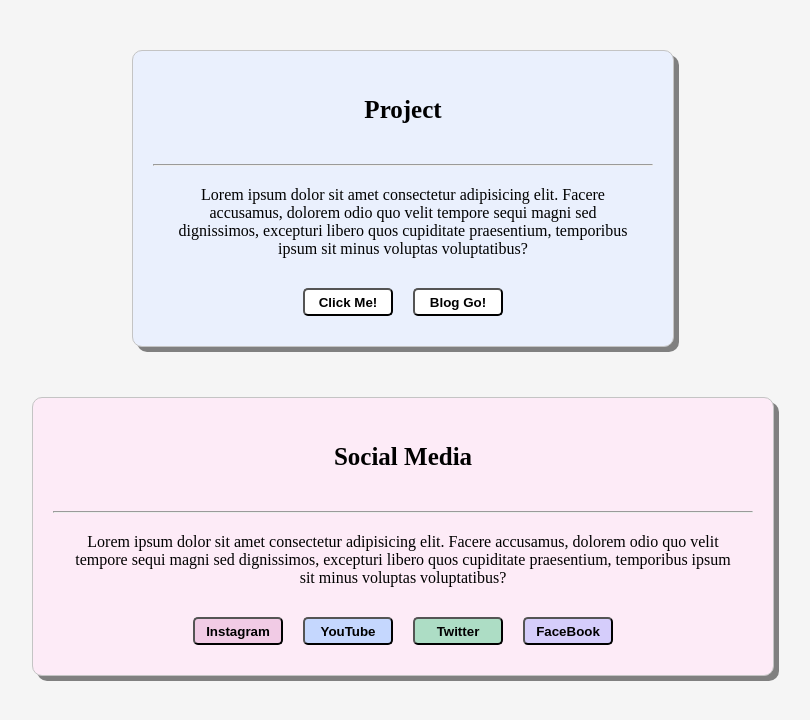
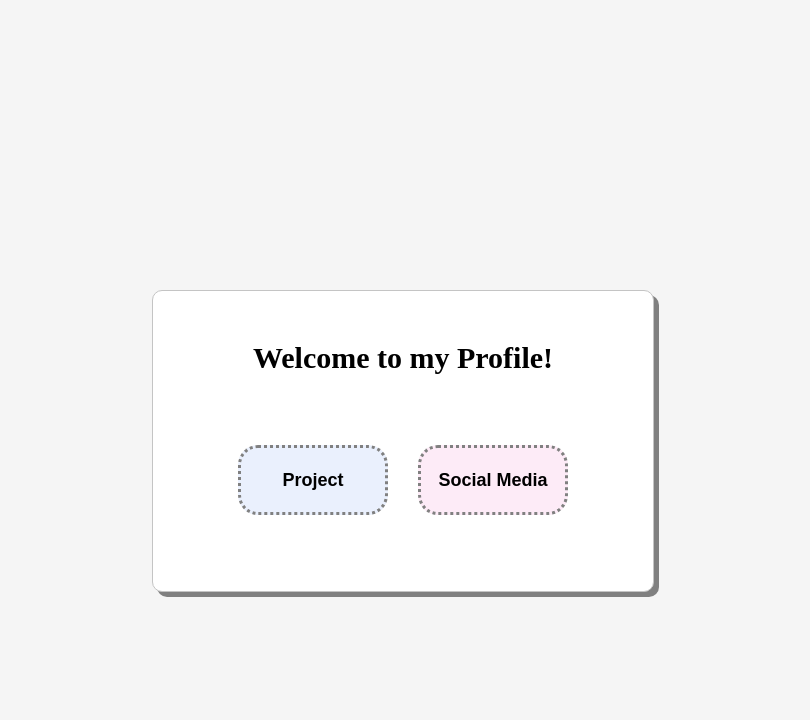
Before and after one commit to hyeonbinnn/react-mini-projects, a React (Create React App) app in the folder modal/: page / in a window 1280 px wide. Shown: the top 720 px of the page, without its empty margins (237-1047 px from the left). Built offline with nearby package versions, Linux system fonts and the light colour scheme.

Commit message:
fix: 합성 컴포넌트 및 모달 기능 코드 수정

```diff
--- a/modal/package.json
+++ b/modal/package.json
@@ -11,7 +11,7 @@
     "react": "^18.2.0",
     "react-dom": "^18.2.0",
     "react-scripts": "5.0.1",
-    "styled-components": "^5.3.11",
+    "styled-components": "^6.0.2",
     "styled-normalize": "^8.0.7",
     "web-vitals": "^2.1.4"
   },
--- a/modal/src/App.js
+++ b/modal/src/App.js
@@ -1,11 +1,20 @@
-import React from 'react';
+import React, { useState } from 'react';
 import { createGlobalStyle } from 'styled-components';
-import Card from './components/Card';
+import styled from 'styled-components';
+import Modal from './components/Modal';
 
 const GlobalStyle = createGlobalStyle`
 body {
   background-color: #f5f5f5;
+  box-sizing: border-box;
 }
+
+h2 {
+  font-size: 30px;
+  text-align: center;
+  margin-top: 50px
+}
+
 h3 {
   font-size: 25px;
   margin-bottom: 40px;
@@ -17,13 +26,79 @@
 `;
 
 const App = () => {
+  const [isModalOpen, setIsModalOpen] = useState(false);
+  const [selectedModal, setSelectedModal] = useState(null);
+
+  const openModal = (modalClassName) => {
+    setIsModalOpen(true);
+    setSelectedModal(modalClassName);
+  };
+  const closeModal = () => {
+    setIsModalOpen(false);
+  };
+
   return (
     <>
       <GlobalStyle />
-      <Card className="blue" value="Project" name="mini"></Card>
-      <Card className="pink" value="Social Media"></Card>
+      <Container>
+        <h2>Welcome to my Profile!</h2>
+        <Section>
+          <Button onClick={() => openModal('blueModal')} title="blue">
+            Project
+          </Button>
+          <Button onClick={() => openModal('pinkModal')} title="pink">
+            Social Media
+          </Button>
+        </Section>
+        {isModalOpen && selectedModal === 'blueModal' && (
+          <Modal
+            className="blueModal"
+            value="Project"
+            name="small"
+            buttonName="blueButton"
+            onClose={closeModal}
+          />
+        )}
+        {isModalOpen && selectedModal === 'pinkModal' && (
+          <Modal
+            className="pinkModal"
+            value="Social Media"
+            name="middle"
+            buttonName="pinkButton"
+            onClose={closeModal}
+          />
+        )}
+      </Container>
     </>
   );
 };
 
 export default App;
+
+const Container = styled.div`
+  width: 500px;
+  height: 300px;
+  border-radius: 10px;
+  border: 1px solid #c4c4c4;
+  box-shadow: 5px 5px gray;
+  position: relative;
+  margin: 290px auto;
+  background-color: #ffffff;
+`;
+
+const Section = styled.div`
+  display: flex;
+  justify-content: center;
+  margin: 70px auto;
+  gap: 30px;
+`;
+
+const Button = styled.button`
+  width: 150px;
+  height: 70px;
+  background-color: ${(props) => (props.title === 'blue' ? '#eaf0fd' : '#fdebf7')};
+  border-radius: 20px;
+  border: 3px dotted gray;
+  font-size: 18px;
+  font-weight: bold;
+`;
--- a/modal/src/components/Card.jsx
+++ /dev/null
@@ -1,71 +0,0 @@
-import React from 'react';
-import * as S from './Card.style';
-
-const Card = (props) => {
-  const handleButtonClick = (buttonName) => {
-    const buttonLinks = {
-      Instagram: 'https://www.instagram.com/',
-      YouTube: 'https://www.youtube.com/',
-      Twitter: 'https://twitter.com/',
-      FaceBook: 'https://ko-kr.facebook.com/',
-    };
-
-    const link = buttonLinks[buttonName];
-    if (link) {
-      window.open(link, '_blank');
-    }
-  };
-
-  // handleButtonClick 함수 내에서 switch 문을 대신하여 buttonLinks 객체를 사용하여 버튼 이름과 링크를 매핑했습니다.각 버튼 클릭 시 해당 버튼 이름을 handleButtonClick 함수에 전달하고, 버튼 이름을 키로 사용하여 buttonLinks 객체에서 링크를 가져와서 새 창으로 열게 되도록 변경했습니다.
-
-  // switch (buttonName) {
-  //   case 'Instagram':
-  //     window.open('https://www.instagram.com/', '_blank');
-  //     break;
-  //   case 'YouTube':
-  //     window.open('https://www.youtube.com/', '_blank');
-  //     break;
-  //   case 'Twitter':
-  //     window.open('https://twitter.com/', '_blank');
-  //     break;
-  //   case 'FaceBook':
-  //     window.open('https://ko-kr.facebook.com/', '_blank');
-  //     break;
-  //   default:
-  //     break;
-  // }
-
-  const renderButtons = () => {
-    if (props.className === 'blue') {
-      return (
-        <>
-          <S.BlueButton1>Click Me!</S.BlueButton1>
-          <S.BlueButton2>Blog Go!</S.BlueButton2>
-        </>
-      );
-    } else if (props.className === 'pink') {
-      return (
-        <>
-          <S.PinkButton1 onClick={() => handleButtonClick('Instagram')}>Instagram</S.PinkButton1>
-          <S.PinkButton2 onClick={() => handleButtonClick('YouTube')}>YouTube</S.PinkButton2>
-          <S.PinkButton3 onClick={() => handleButtonClick('Twitter')}>Twitter</S.PinkButton3>
-          <S.PinkButton4 onClick={() => handleButtonClick('FaceBook')}>FaceBook</S.PinkButton4>
-        </>
-      );
-    }
-  };
-  return (
-    <S.Cards className={props.className} name={props.name}>
-      <h3>{props.value}</h3>
-      <hr />
-      <p>
-        Lorem ipsum dolor sit amet consectetur adipisicing elit. Facere accusamus, dolorem odio quo
-        velit tempore sequi magni sed dignissimos, excepturi libero quos cupiditate praesentium,
-        temporibus ipsum sit minus voluptas voluptatibus?
-      </p>
-      <div>{renderButtons()}</div>
-    </S.Cards>
-  );
-};
-
-export default Card;
--- a/modal/src/components/Card.style.jsx
+++ /dev/null
@@ -1,51 +0,0 @@
-import styled from 'styled-components';
-
-export const Cards = styled.div`
-  padding: 20px;
-  border-radius: 10px;
-  border: 1px solid #c4c4c4;
-  box-shadow: 5px 5px gray;
-  margin: 50px auto;
-  text-align: center;
-  width: ${(props) => (props.className === 'blue' ? '500px' : '700px')};
-  background-color: ${(props) => (props.name === 'mini' ? '#eaf0fd' : '#fdebf7')};
-`;
-
-export const Button = styled.button`
-  width: 90px;
-  height: 28px;
-  border-radius: 5px;
-  font-weight: bold;
-  margin: 10px auto;
-  &:hover {
-    background-color: ${'transparent'};
-  }
-  &:active {
-    background-color: ${'#d0cdd6'};
-  }
-`;
-
-export const BlueButton1 = styled(Button)`
-  background-color: #ffffff;
-  margin-right: 20px;
-`;
-
-export const BlueButton2 = styled(Button)`
-  background-color: #ffffff;
-`;
-
-export const PinkButton1 = styled(Button)`
-  background-color: #f1cbe5;
-  margin-right: 20px;
-`;
-export const PinkButton2 = styled(Button)`
-  background-color: #c5d7fe;
-  margin-right: 20px;
-`;
-export const PinkButton3 = styled(Button)`
-  background-color: #adddc5;
-  margin-right: 20px;
-`;
-export const PinkButton4 = styled(Button)`
-  background-color: #d5cdfb;
-`;
--- a/modal/src/components/Modal.jsx
+++ b/modal/src/components/Modal.jsx
@@ -1,24 +1,64 @@
-import React from 'react';
+import React, { useRef } from 'react';
 import * as S from './Modal.style';
 
-const Modal = (onClose) => {
-  // 모달 끄기 x 버튼 onClick 이벤트 핸들러
-  // const closeModal = () => {
-  //   setModalOpen(false);
-  // };
+const Card = ({ onClose, ...props }) => {
+  const modalRef = useRef();
 
+  const clickOutside = (e) => {
+    if (modalRef.current && modalRef.current === e.target) {
+      onClose();
+    }
+  };
+
+  const handleButtonClick = (buttonName) => {
+    const buttonLinks = {
+      Instagram: 'https://www.instagram.com/',
+      YouTube: 'https://www.youtube.com/',
+      Twitter: 'https://twitter.com/',
+      FaceBook: 'https://ko-kr.facebook.com/',
+      Velog: 'https://velog.io/',
+      GitHub: 'https://github.com/',
+    };
+
+    const link = buttonLinks[buttonName];
+    if (link) {
+      window.open(link, '_blank');
+    }
+  };
+
+  const renderButtons = () => {
+    if (props.buttonName === 'blueButton') {
+      return (
+        <>
+          <S.BlueButton1 onClick={() => handleButtonClick('GitHub')}>GitHub Go!</S.BlueButton1>
+          <S.BlueButton2 onClick={() => handleButtonClick('Velog')}>Blog Go!</S.BlueButton2>
+        </>
+      );
+    } else if (props.buttonName === 'pinkButton') {
+      return (
+        <>
+          <S.PinkButton1 onClick={() => handleButtonClick('Instagram')}>Instagram</S.PinkButton1>
+          <S.PinkButton2 onClick={() => handleButtonClick('YouTube')}>YouTube</S.PinkButton2>
+          <S.PinkButton3 onClick={() => handleButtonClick('Twitter')}>Twitter</S.PinkButton3>
+          <S.PinkButton4 onClick={() => handleButtonClick('FaceBook')}>FaceBook</S.PinkButton4>
+        </>
+      );
+    }
+  };
   return (
-    <S.Container>
-      <S.Close>X</S.Close>
-      <S.Title>Mini Modal Modal</S.Title>
-      <hr />
-      <S.Content>
-        Lorem ipsum dolor sit amet, consectetur adipisicing elit. Similique porro cum enim sunt
-        nostrum qui accusamus. Praesentium voluptas beatae hic, quaerat nulla architecto vel
-        assumenda deserunt quidem dolores, sequi laborum!
-      </S.Content>
-    </S.Container>
+    <S.ModalBg ref={modalRef} onClick={clickOutside}>
+      <S.Card className={props.className} name={props.name} buttonName={props.buttonName}>
+        <h3>{props.value}</h3>
+        <hr />
+        <p>
+          Lorem ipsum dolor sit amet consectetur adipisicing elit. Facere accusamus, dolorem odio
+          quo velit tempore sequi magni sed dignissimos, excepturi libero quos cupiditate
+          praesentium, temporibus ipsum sit minus voluptas voluptatibus?
+        </p>
+        <div>{renderButtons()}</div>
+      </S.Card>
+    </S.ModalBg>
   );
 };
 
-export default Modal;
+export default Card;
--- a/modal/src/components/Modal.style.jsx
+++ b/modal/src/components/Modal.style.jsx
@@ -1,41 +1,66 @@
 import styled from 'styled-components';
 
-/* *모달창 중앙 정렬, 최상단 배치 */
-export const Container = styled.div`
-  /* 모달창 최상단 위치 */
-  z-index: 999;
-  /* 모달창 크기 */
-  width: 500px;
-  /* 모달창 가운데 정렬 */
-  /* top, bottom, left, right 는 브라우저 기준으로 작동 */
-  /* translate는 본인의 크기 기준으로 작동 */
-  position: absolute;
+export const ModalBg = styled.div`
+  position: fixed;
+  top: 0;
+  left: 0;
+  right: 0;
+  bottom: 0;
+  background-color: rgba(0, 0, 0, 0.3);
+  z-index: 100;
+  overflow: hidden;
+`;
+
+export const Card = styled.div`
+  padding: 20px;
+  border-radius: 10px;
+  border: 1px solid #c4c4c4;
+  box-shadow: 5px 5px gray;
+  /* margin: 50px auto; */
+  position: fixed;
   top: 50%;
   left: 50%;
   transform: translate(-50%, -50%);
-  /* 모달창 UI */
-  background-color: ${(props) => (props.name === 'mini' ? '#eaf0fd' : '#fdebf7')};
-  border-radius: 10px;
-  border: 1px solid #c4c4c4;
-  box-shadow: 5px 5px gray;
-  padding: 20px;
+  text-align: center;
+  width: ${(props) => (props.className === 'blueModal' ? '500px' : '700px')};
+  background-color: ${(props) => (props.name === 'small' ? '#eaf0fd' : '#fdebf7')};
 `;
 
-export const Title = styled.h2`
-  margin: 20px auto 40px auto;
+export const Button = styled.button`
+  width: 90px;
+  height: 28px;
+  border-radius: 5px;
+  font-weight: bold;
+  margin: 10px auto;
+  &:hover {
+    background-color: ${'transparent'};
+  }
+  &:active {
+    background-color: ${'#d0cdd6'};
+  }
 `;
 
-export const Content = styled.p`
-  margin: 60px auto;
+export const BlueButton1 = styled(Button)`
+  background-color: #ffffff;
+  margin-right: 20px;
 `;
 
-/* * 모달창 X 버튼 */
-export const Close = styled.button`
-  position: absolute;
-  right: 10px;
-  top: 10px;
-  background-color: white;
-  border: 1px solid grey;
-  border-radius: 5px;
-  font-weight: bold;
+export const BlueButton2 = styled(Button)`
+  background-color: #ffffff;
 `;
+
+export const PinkButton1 = styled(Button)`
+  background-color: #f1cbe5;
+  margin-right: 20px;
+`;
+export const PinkButton2 = styled(Button)`
+  background-color: #c5d7fe;
+  margin-right: 20px;
+`;
+export const PinkButton3 = styled(Button)`
+  background-color: #adddc5;
+  margin-right: 20px;
+`;
+export const PinkButton4 = styled(Button)`
+  background-color: #d5cdfb;
+`;
```
Also changed, not shown: 1 other file (tests, documents, lock files or other folders).
